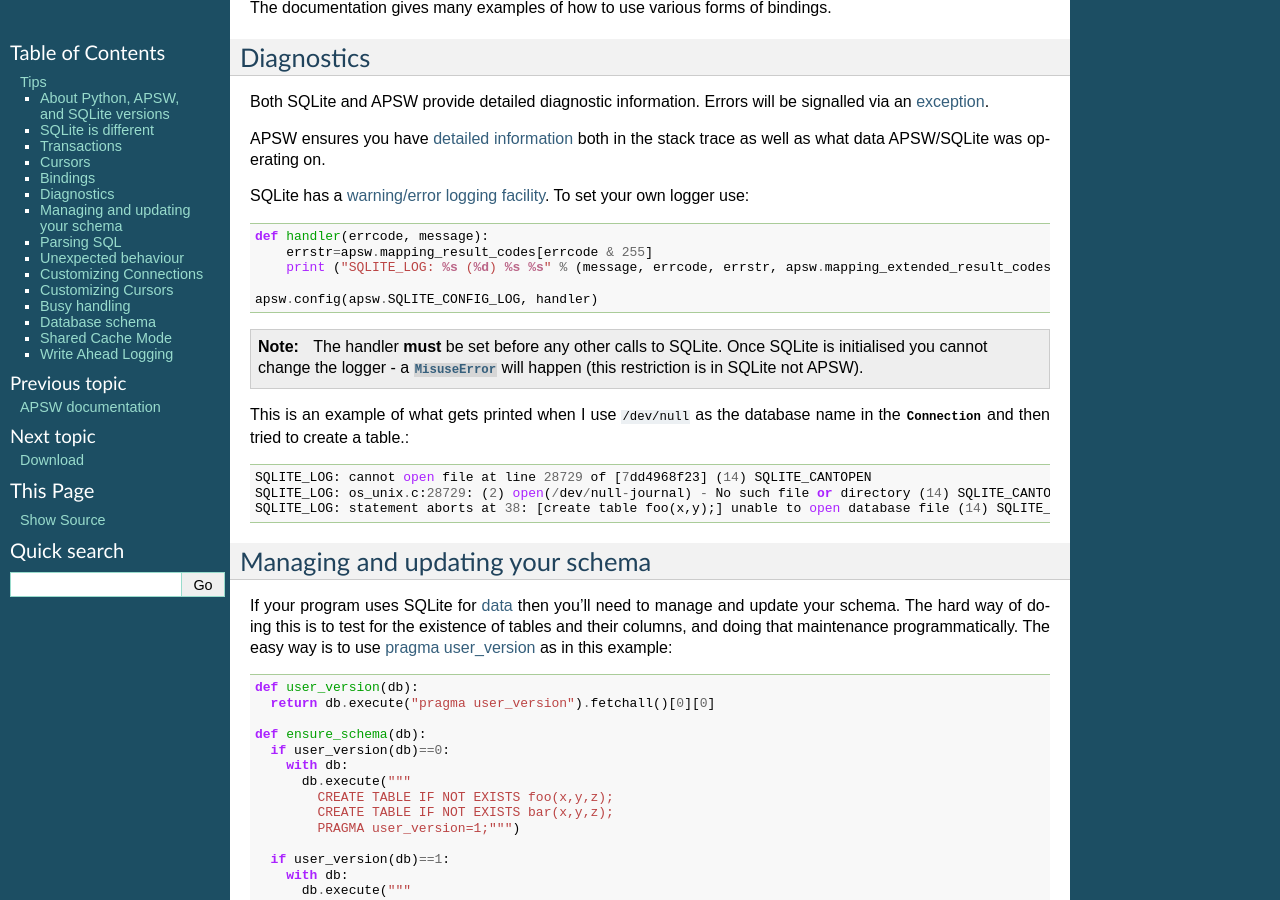
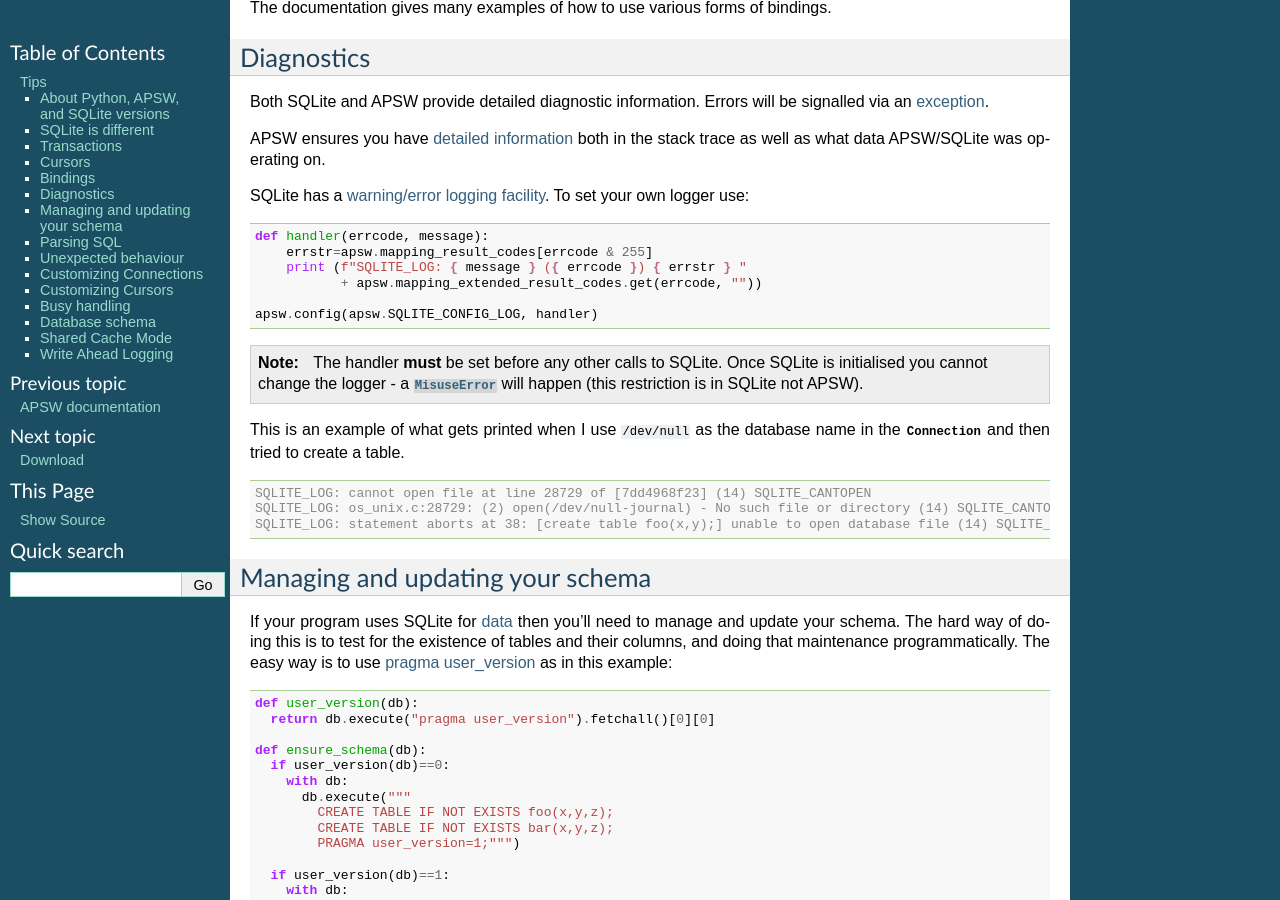
Before and after one commit to rogerbinns/apsw, a Sphinx documentation site: the page built from doc/tips.rst, in a window 1280 px wide and 900 px high, scrolled down 2021 px. Built offline with Sphinx 7.4.7, drawn with Linux system fonts in a browser that asks for light colours; pages that are not in the unit, such as notebooks, are missing from menus; the version number is read from the project's files by our own code.

Commit message:
Improve formatting and one less line too long scrollbar

```diff
--- a/doc/tips.rst
+++ b/doc/tips.rst
@@ -158,7 +158,8 @@ SQLite has a `warning/error logging facility
 
     def handler(errcode, message):
         errstr=apsw.mapping_result_codes[errcode & 255]
-        print ("SQLITE_LOG: %s (%d) %s %s" % (message, errcode, errstr, apsw.mapping_extended_result_codes.get(errcode, "")))
+        print (f"SQLITE_LOG: { message } ({ errcode }) { errstr } "
+               + apsw.mapping_extended_result_codes.get(errcode, ""))
 
     apsw.config(apsw.SQLITE_CONFIG_LOG, handler)
 
@@ -171,7 +172,9 @@ SQLite has a `warning/error logging facility
 
 This is an example of what gets printed when I use ``/dev/null`` as
 the database name in the :class:`Connection` and then tried to create
-a table.::
+a table.
+
+.. code-block:: output
 
     SQLITE_LOG: cannot open file at line 28729 of [7dd4968f23] (14) SQLITE_CANTOPEN
     SQLITE_LOG: os_unix.c:28729: (2) open(/dev/null-journal) - No such file or directory (14) SQLITE_CANTOPEN
```
